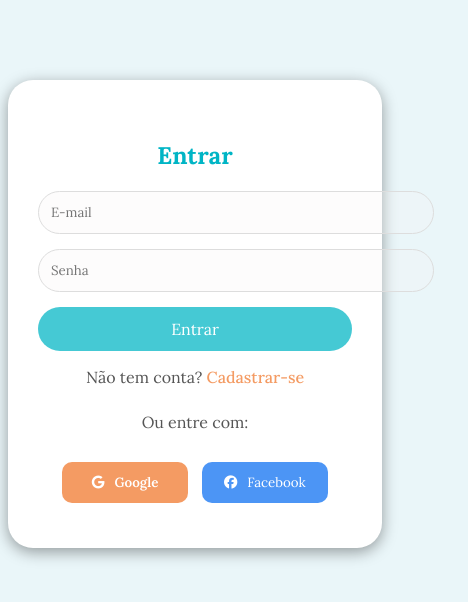
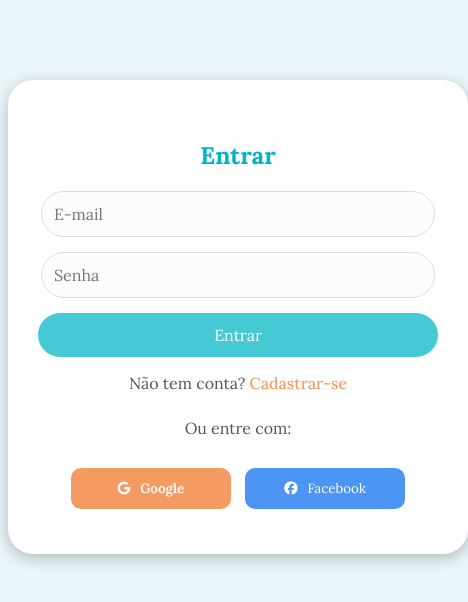
Before and after one commit to SaraCastilhos/RoamMates, a plain HTML site: page login.html in a window 390 px wide. Shown: the whole page, 468 px wide, since content can reach past the window. Drawn offline with Linux system fonts and the light colour scheme.

Commit message:
Ajuste de responsividade (cadastro/login)

```diff
--- a/CSS/loginEcadastro.css
+++ b/CSS/loginEcadastro.css
@@ -8,13 +8,15 @@ body {
 }
 
 .auth-container {
+  width: 1000%;
   max-width: 400px;
-  margin: 80px auto;
   background-color: #fff;
   padding: 40px 30px;
   border-radius: 25px;
-  box-shadow: 0 4px 15px rgba(0, 0, 0, 0.377);
+  box-shadow: 0 4px 15px rgba(0, 0, 0, 0.25);
   text-align: center;
+  margin: 80px auto;
+  transition: all 0.3s ease-in-out;
 }
 
 .auth-container h2 {
@@ -29,12 +31,13 @@ body {
 
 .auth-container input {
   background-color: #f5f0f038;
-  min-width: 370px;
+  width: 92%;
   padding: 12px;
   margin-bottom: 15px;
   border: 1px solid #ddd;
   border-radius: 25px;
   outline: none;
+  font-size: 1rem;
   transition: 0.3s;
 }
 
```
